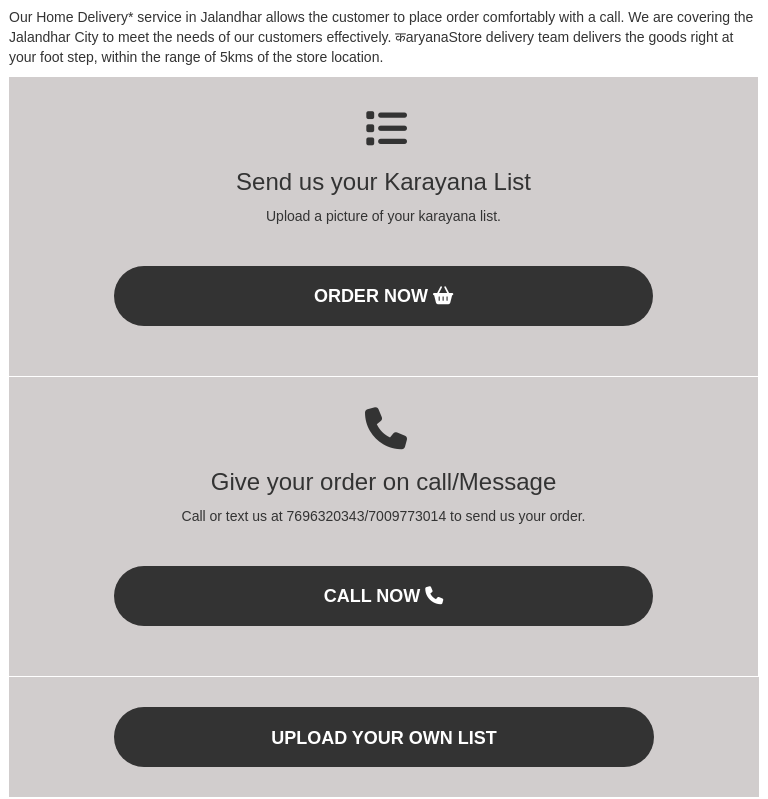
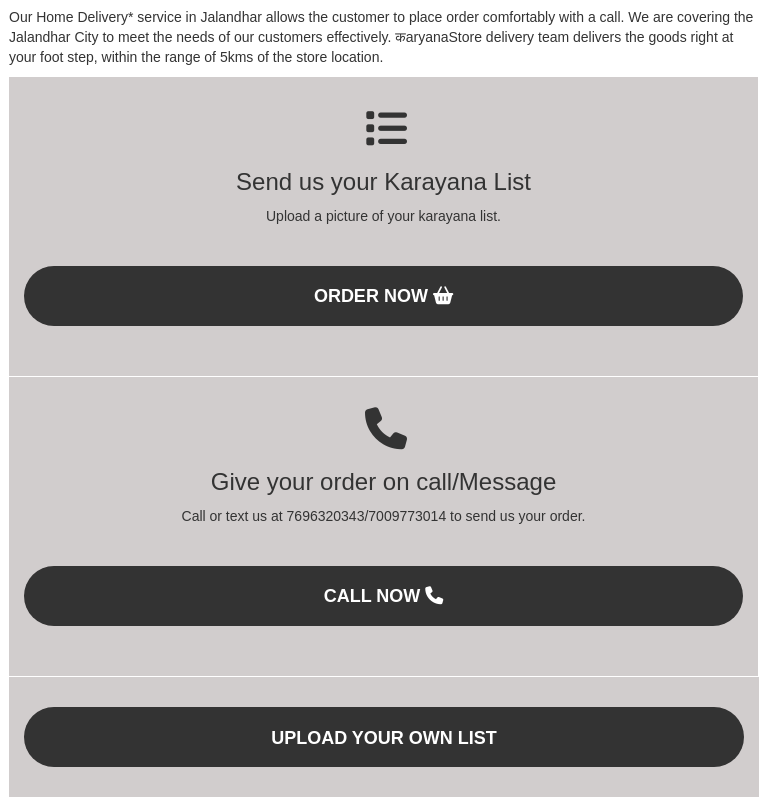
Before and after one commit to SagarKapoor1989/KaryanaStore.github.io, a plain HTML site: page KaryanaStore/index.html in a window 768 px wide. Shown: the part 639-1438 px from the top of the page. Drawn offline with Linux system fonts and the light colour scheme.

Commit message:
Add files via upload

```diff
--- a/KaryanaStore/css/style_responsive.css
+++ b/KaryanaStore/css/style_responsive.css
@@ -6,4 +6,13 @@
   .order-now {
     border-right: 1px solid #fff !important;
   }
+  .upload-list button, .upload-list button:hover, .upload-list button:active, .upload-list button:focus  {
+    width: 35%;
+  }
 }
+
+@media only screen and (max-width: 768px) {
+  button {
+    width: 100% !important;
+  }
+}
```
